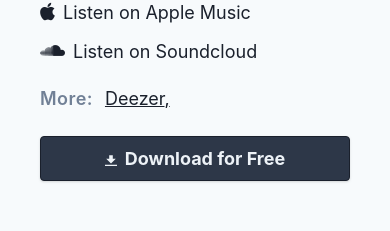
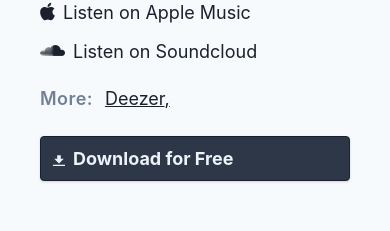
Before and after one commit to dbilovd/dbilovd.com, a Vue app: page /releases/singles/hft-journey in a window 390 px wide. Shown: the part 897-1128 px from the top of the page. Built offline with nearby package versions, Linux system fonts and the light colour scheme.

Commit message:
Download button allows you to directly download song from dropbox

```diff
--- a/package.json
+++ b/package.json
@@ -12,6 +12,7 @@
     "tailwindcss": "^1.1.2",
     "vue": "^2.6.10",
     "vue-router": "^3.0.3",
+    "vue-server-renderer": "^2.6.10",
     "vuex": "^3.0.1"
   },
   "devDependencies": {
--- a/src/store.js
+++ b/src/store.js
@@ -88,7 +88,8 @@
 						'url': '',
 					}
 				],
-				'soundcloudEmbed': '<iframe width="100%" height="166" scrolling="no" frameborder="no" allow="autoplay" src="https://w.soundcloud.com/player/?url=https%3A//api.soundcloud.com/tracks/687502972&color=%23ff5500&auto_play=false&hide_related=false&show_comments=true&show_user=true&show_reposts=false&show_teaser=true"></iframe>'
+				'soundcloudEmbed': '<iframe width="100%" height="166" scrolling="no" frameborder="no" allow="autoplay" src="https://w.soundcloud.com/player/?url=https%3A//api.soundcloud.com/tracks/687502972&color=%23ff5500&auto_play=false&hide_related=false&show_comments=true&show_user=true&show_reposts=false&show_teaser=true"></iframe>',
+				'downloadLink': 'https://www.dropbox.com/s/zqf2db83h5kbpm1/Journey.mp3?dl=0'
 			},
 			{
 				'id': 'hft-my-all',
@@ -150,7 +151,8 @@
 						'url': '',
 					}
 				],
-				'soundcloudEmbed': '<iframe width="100%" height="166" scrolling="no" frameborder="no" allow="autoplay" src="https://w.soundcloud.com/player/?url=https%3A//api.soundcloud.com/tracks/687501688&color=%23ff5500&auto_play=false&hide_related=false&show_comments=true&show_user=true&show_reposts=false&show_teaser=true"></iframe>'
+				'soundcloudEmbed': '<iframe width="100%" height="166" scrolling="no" frameborder="no" allow="autoplay" src="https://w.soundcloud.com/player/?url=https%3A//api.soundcloud.com/tracks/687501688&color=%23ff5500&auto_play=false&hide_related=false&show_comments=true&show_user=true&show_reposts=false&show_teaser=true"></iframe>',
+				'downloadLink': 'https://www.dropbox.com/s/wyz13nk9naecf30/My%20All.mp3?dl=0'
 			}
 		],
 		links:[
--- a/src/views/ReleaseDetails.vue
+++ b/src/views/ReleaseDetails.vue
@@ -44,13 +44,15 @@
 								</div>
 							</div>
 							<div class="mt-6 md:mt-0">
-								<button class="w-full md:w-auto block bg-gray-800 hover:bg-gray-700 text-gray-200 font-semibold font-bold py-2 px-3 border border-gray-900 rounded shadow rounded items-center">
+								<a class="w-full md:w-auto block bg-gray-800 hover:bg-gray-700 text-gray-200 font-semibold font-bold py-2 px-3 border border-gray-900 rounded shadow rounded items-center"
+									:href="release.downloadLink" target="__blank"
+									v-if="release.downloadLink">
 									<svg class="fill-current w-3 h-4 mr-2 inline-block" xmlns="http://www.w3.org/2000/svg"
 										viewBox="0 0 20 20">
 										<path d="M13 8V2H7v6H2l8 8 8-8h-5zM0 18h20v2H0v-2z"/>
 									</svg>
 									<span class="">Download for Free</span>
-								</button>
+								</a>
 							</div>
 						</div>
 					</div>
--- a/src/views/Releases.vue
+++ b/src/views/Releases.vue
@@ -30,7 +30,7 @@
 								</h4>
 								<h3 class="text-xl font-semibold mt-1">{{ album.title }}</h3>
 								<p class="mt-2">{{ album.description }}</p>
-								<div>
+								<div class="my-8">
 									Songs:
 									<router-link v-for="(single, singleId) in getAlbumSingles(album.id)"
 										:to="`/releases/singles/${single.id}`"
```
Also changed, not shown: 1 other file (tests, documents, lock files or other folders).
